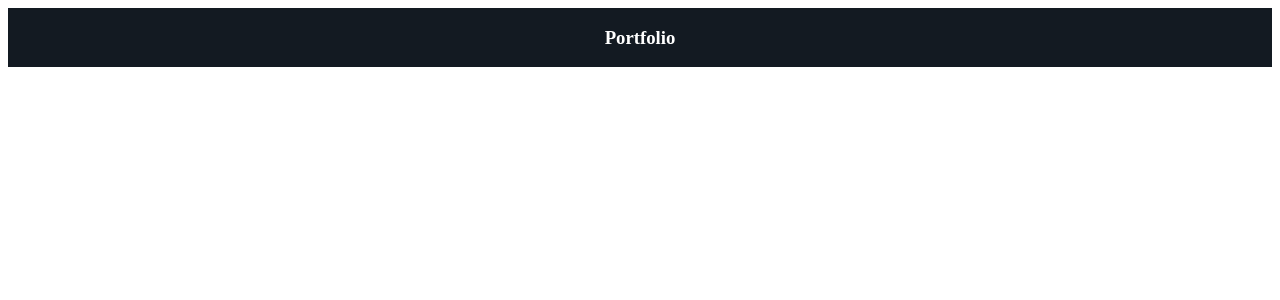
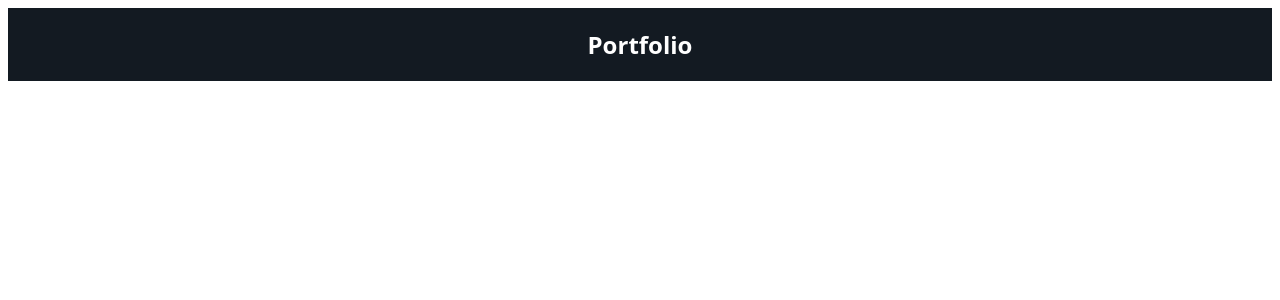
Before and after one commit to Alisser2001/Portfolio, a React (Create React App) app: page / in a window 1280 px wide. Shown: the top 300 px of the page. Built offline with nearby package versions, Linux system fonts and the light colour scheme.

Commit message:
Pequeño cambio

```diff
--- a/src/App.tsx
+++ b/src/App.tsx
@@ -1,11 +1,12 @@
 import React from 'react';
 import NavBar from './Components/NavBar';
+import { AppStyle } from './Styles/App';
 
 function App() {
   return (
-    <div>
+    <AppStyle>
       <NavBar/>
-    </div>
+    </AppStyle>
   );
 }
 
--- a/src/Components/NavBar.tsx
+++ b/src/Components/NavBar.tsx
@@ -4,9 +4,7 @@ import { Container } from "../Styles/NavBar";
 export default function NavBar() {
     return (
         <Container>
-            <nav>
-                <h1>Portfolio</h1>
-            </nav>
+            <h1>Portfolio</h1>
         </Container>
     )
 }
--- /dev/null
+++ b/src/Styles/App.tsx
@@ -0,0 +1,9 @@
+import styled from "styled-components";
+
+export const AppStyle = styled.div`
+    margin: 0;
+    padding: 0;
+    outline:0;
+    box-sizing:border-box;
+    font-family: 'Open Sans', sans-serif;
+`
--- a/src/Styles/NavBar.tsx
+++ b/src/Styles/NavBar.tsx
@@ -6,4 +6,5 @@ export const Container = styled.nav`
     align-items: center;
     color: white;
     background-color: #131A22;
+    margin: 0;
 `
```
